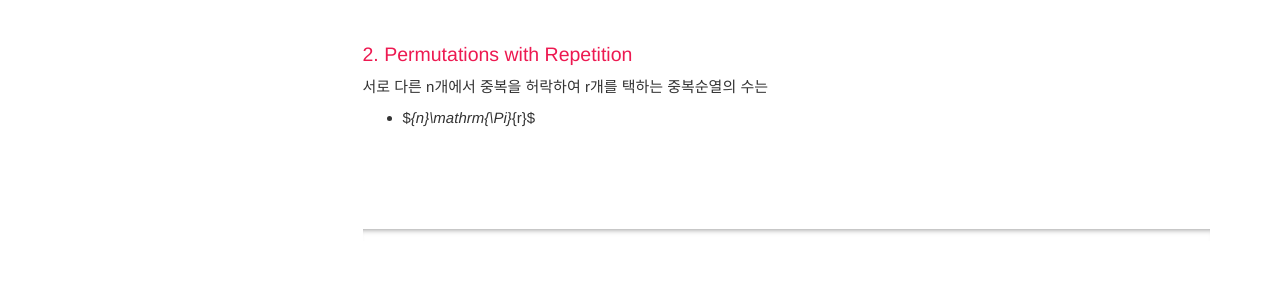
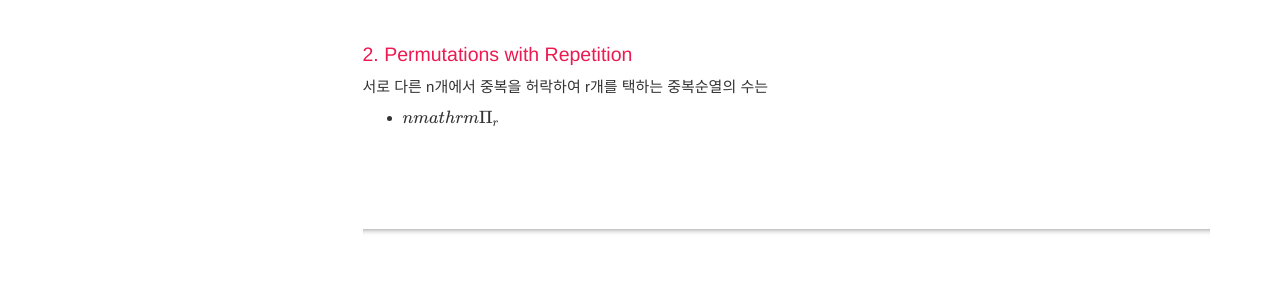
Before and after one commit to jongeunShin95/mathematics-study, a Jekyll site: the page built from pages/mydoc/mydoc_probability_and_statistics.md, in a window 1280 px wide. Shown: the part 1331-1623 px from the top of the page. Built offline with Jekyll 4.4.1, drawn with Linux system fonts in a browser that asks for light colours; formulas are drawn with MathJax 3; comment, search, counter and statistics services are not loaded.

```diff
--- a/pages/mydoc/mydoc_probability_and_statistics.md
+++ b/pages/mydoc/mydoc_probability_and_statistics.md
@@ -49,4 +49,4 @@ n개의 서로 다른 것을 원형으로 배열하는 방법의 수 <br>
 
 서로 다른 n개에서 중복을 허락하여 r개를 택하는 중복순열의 수는<br>
 
-* $_{n}\mathrm{\Pi}_{r}$
+* ${n}mathrm{\Pi}_{r}$
```
